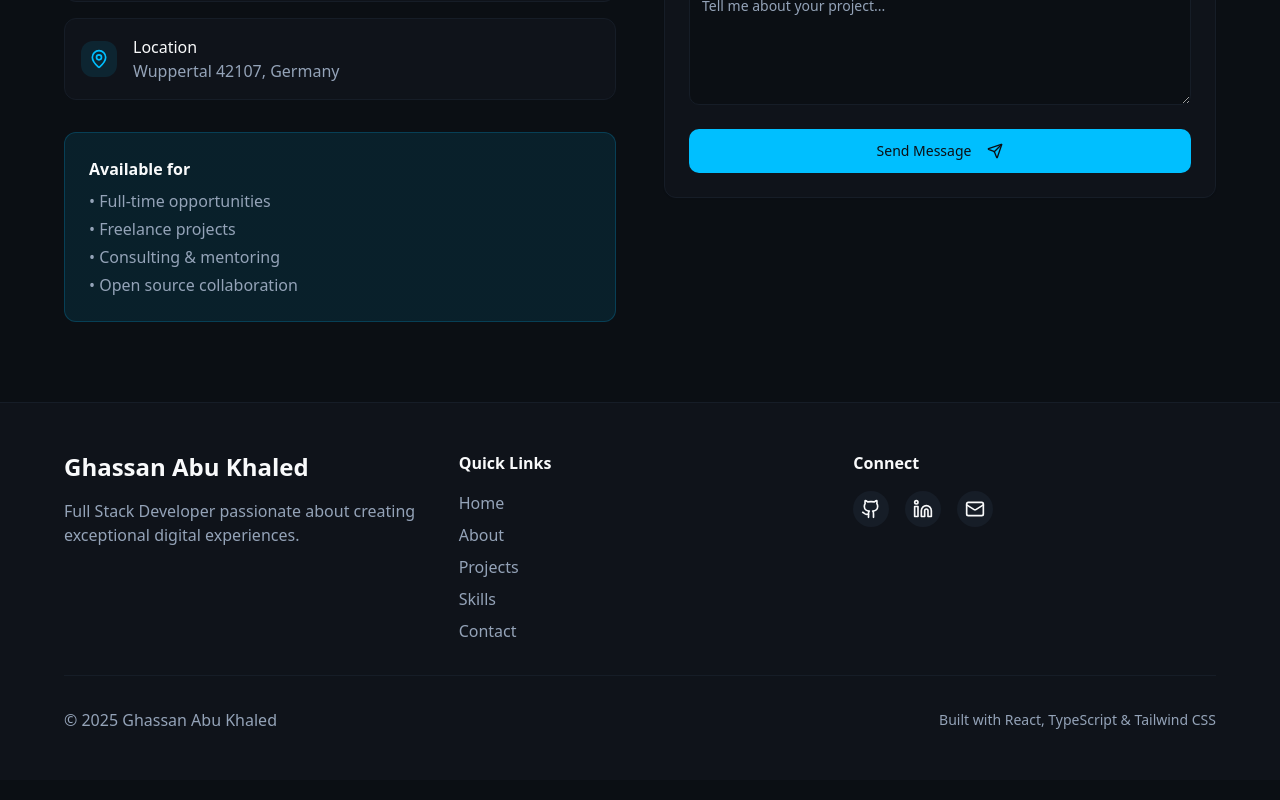
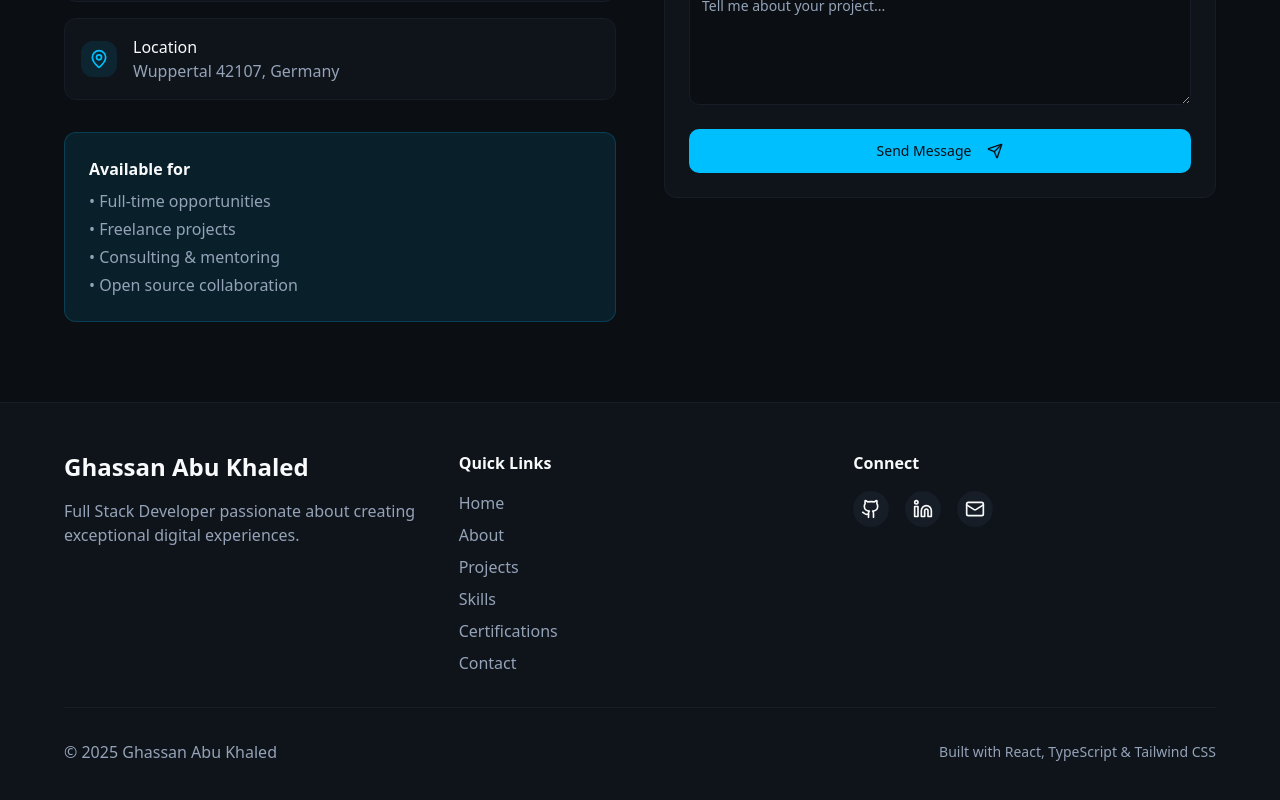
Before and after one commit to GhassanAbuKhaled/myPortfolio, a React (Vite) app: page / in a window 1280 px wide. Shown: the part 5821-6621 px from the top of the page. Built offline with nearby package versions, Linux system fonts and the light colour scheme.

Commit message:
Add certifications link to footer navigation

```diff
--- a/src/components/Footer.tsx
+++ b/src/components/Footer.tsx
@@ -17,6 +17,7 @@ const Footer = () => {
     { key: 'nav.about', href: '#about' },
     { key: 'nav.projects', href: '#projects' },
     { key: 'nav.skills', href: '#skills' },
+    { key: 'nav.certifications', href: '#certifications' },
     { key: 'nav.contact', href: '#contact' }
   ]
 
```
